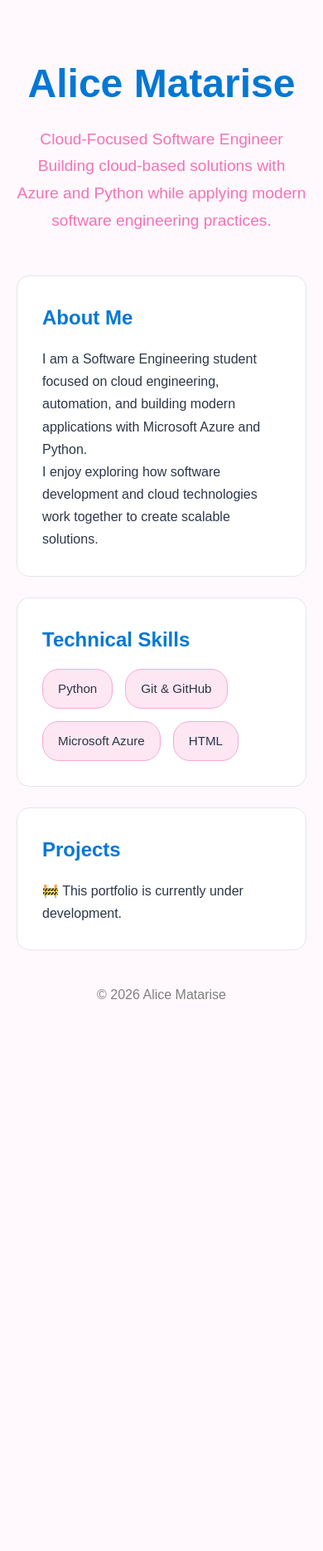
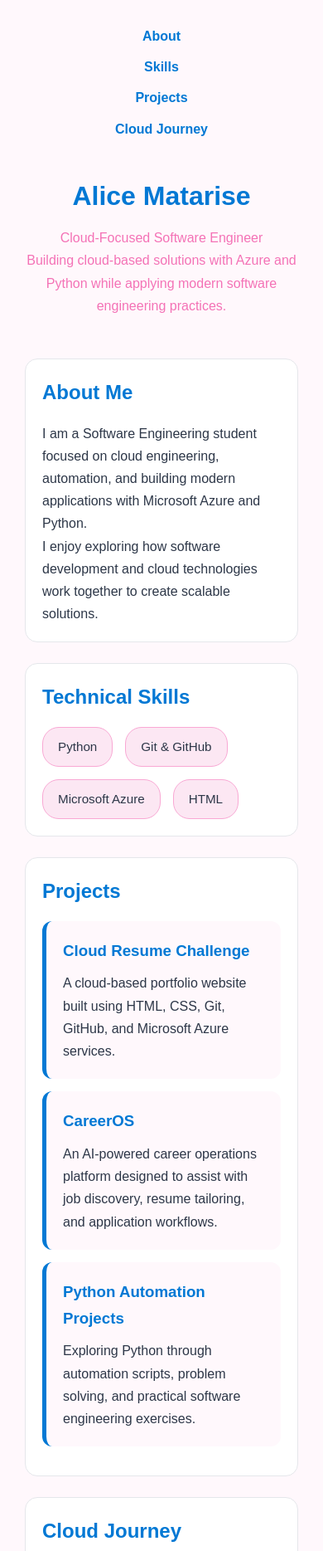
Before and after one commit to SimplyAlice/Cloud-Resume-Challenge, a plain HTML site: page index.html in a window 390 px wide. Shown: the top 1869 px of the page at 83% size. Before the commit the page ends 1272 px from the top, so only its background shows below. Drawn offline with Linux system fonts and the light colour scheme.

Commit message:
Add responsive design for mobile devices

```diff
--- a/assets/css/styles.css
+++ b/assets/css/styles.css
@@ -100,3 +100,74 @@ footer {
 .skill:hover {
     transform: translateY(-3px);
 }
+/* ==========================
+   Projects
+========================== */
+
+.project-card {
+    background-color: #FFF8FC;
+    padding: 20px;
+    margin-bottom: 15px;
+    border-radius: 12px;
+    border-left: 5px solid #0078D4;
+    transition: transform 0.3s ease;
+}
+
+.project-card:hover {
+    transform: translateX(5px);
+}
+
+h3 {
+    color: #0078D4;
+    margin-bottom: 10px;
+}
+/* ==========================
+   Navigation
+========================== */
+
+nav {
+    display: flex;
+    justify-content: center;
+    gap: 25px;
+    margin-bottom: 40px;
+}
+
+nav a {
+    text-decoration: none;
+    color: #0078D4;
+    font-weight: bold;
+}
+
+nav a:hover {
+    color: #F472B6;
+}
+/* ==========================
+   Responsive Design
+========================== */
+
+@media (max-width: 600px) {
+
+    body {
+        margin: 20px;
+        padding: 10px;
+    }
+
+    h1 {
+        font-size: 2rem;
+    }
+
+    header p {
+        font-size: 1rem;
+    }
+
+    nav {
+        flex-direction: column;
+        align-items: center;
+        gap: 10px;
+    }
+
+    section {
+        padding: 20px;
+    }
+
+}
--- a/index.html
+++ b/index.html
@@ -8,7 +8,14 @@
 </head>
 <body>
 
-    <header>
+<nav>
+    <a href="#about">About</a>
+    <a href="#skills">Skills</a>
+    <a href="#projects">Projects</a>
+    <a href="#learning">Cloud Journey</a>
+</nav>
+
+<header>
         <h1>Alice Matarise</h1>
         <p>Cloud-Focused Software Engineer</p>
         <p>Building cloud-based solutions with Azure and Python while applying modern software engineering practices.</p>
@@ -39,11 +46,85 @@
             </div>
 
         </section>
-
         <section id="projects">
             <h2>Projects</h2>
 
-            <p>🚧 This portfolio is currently under development.</p>
+            <div class="project-card">
+                <h3>Cloud Resume Challenge</h3>
+
+                <p>
+            A cloud-based portfolio website built using HTML, CSS,
+            Git, GitHub, and Microsoft Azure services.
+                </p>
+
+            </div>
+
+
+            <div class="project-card">
+
+                <h3>CareerOS</h3>
+
+                <p>
+                    An AI-powered career operations platform designed to assist
+                    with job discovery, resume tailoring, and application workflows.
+                </p>
+
+            </div>
+
+
+            <div class="project-card">
+
+                <h3>Python Automation Projects</h3>
+
+                <p>
+                    Exploring Python through automation scripts, problem solving,
+                    and practical software engineering exercises.
+                </p>
+
+            </div>
+
+        </section>
+        <section id="learning">
+            <h2>Cloud Journey</h2>
+            <p>
+                Currently expanding my cloud engineering skills through Microsoft Azure,
+                Python automation, and software engineering practices.
+            </p>
+
+        <div class="project-card">
+            <h3>☁️ Microsoft Azure Fundamentals</h3>
+
+            <p>
+                Currently studying Azure cloud concepts including cloud services,
+                architecture, security, and core platform fundamentals through AZ-900 preparation.
+            </p>
+
+        </div>
+
+
+<div class="project-card">
+
+    <h3>🐍 Python Automation</h3>
+
+    <p>
+        Developing Python skills for scripting, automation,
+        and future cloud engineering workflows.
+    </p>
+
+</div>
+
+
+<div class="project-card">
+
+    <h3>🔧 Software Engineering Practices</h3>
+
+    <p>
+        Strengthening skills in Git, version control,
+        programming fundamentals, and software development practices.
+    </p>
+
+</div>
+
         </section>
     </main>
 
@@ -52,4 +133,5 @@
     </footer>
 
 </body>
+
 </html>
```
